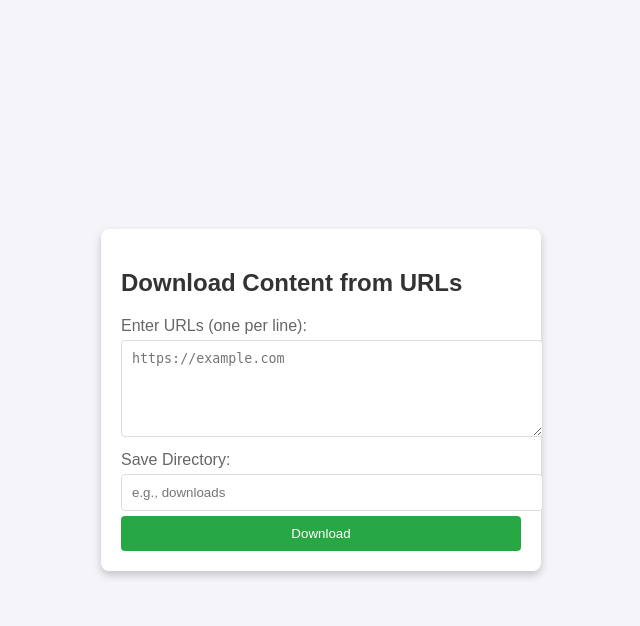
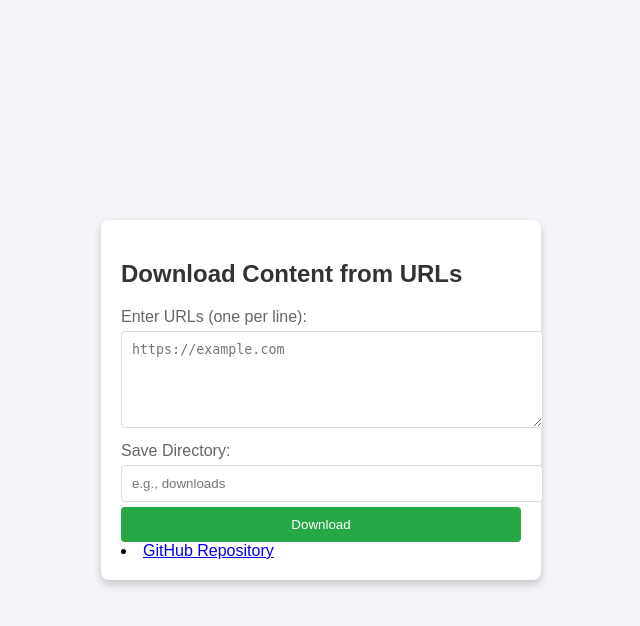
Before and after one commit to Vaibhav0911/url_downloader, a Flask app: page / in a window 1280 px wide. Shown: the top 626 px of the page, without its empty margins (319-959 px from the left). Run offline with Flask 3, Linux system fonts and the light colour scheme.

Commit message:
Update index.html

```diff
--- a/templates/index.html
+++ b/templates/index.html
@@ -61,6 +61,7 @@
 
             <input type="submit" value="Download">
         </form>
+        <li><a href="https://github.com/Vaibhav0911/url_downloader.git" target="_blank">GitHub Repository</a></li>
     </div>
 </body>
 </html>
```
